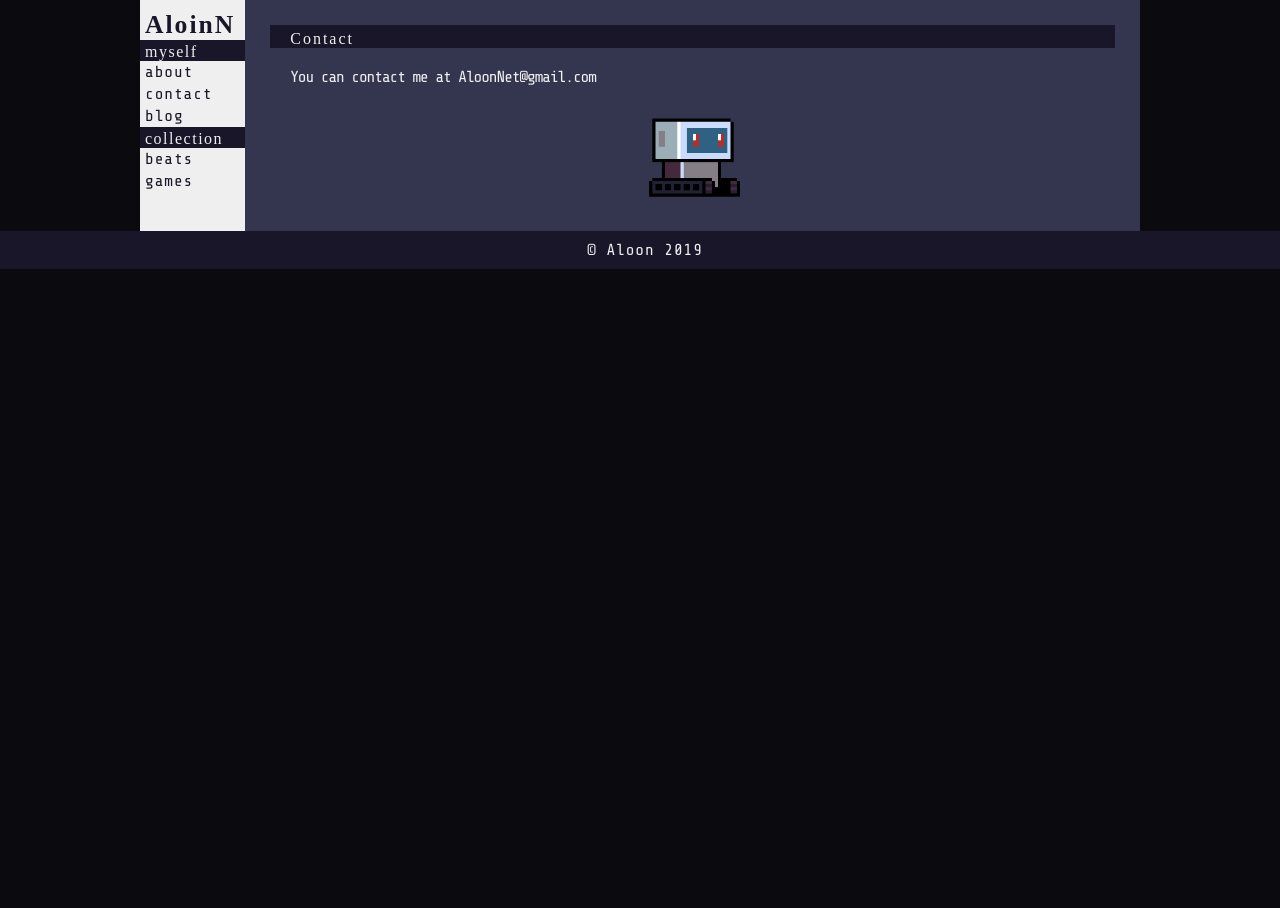
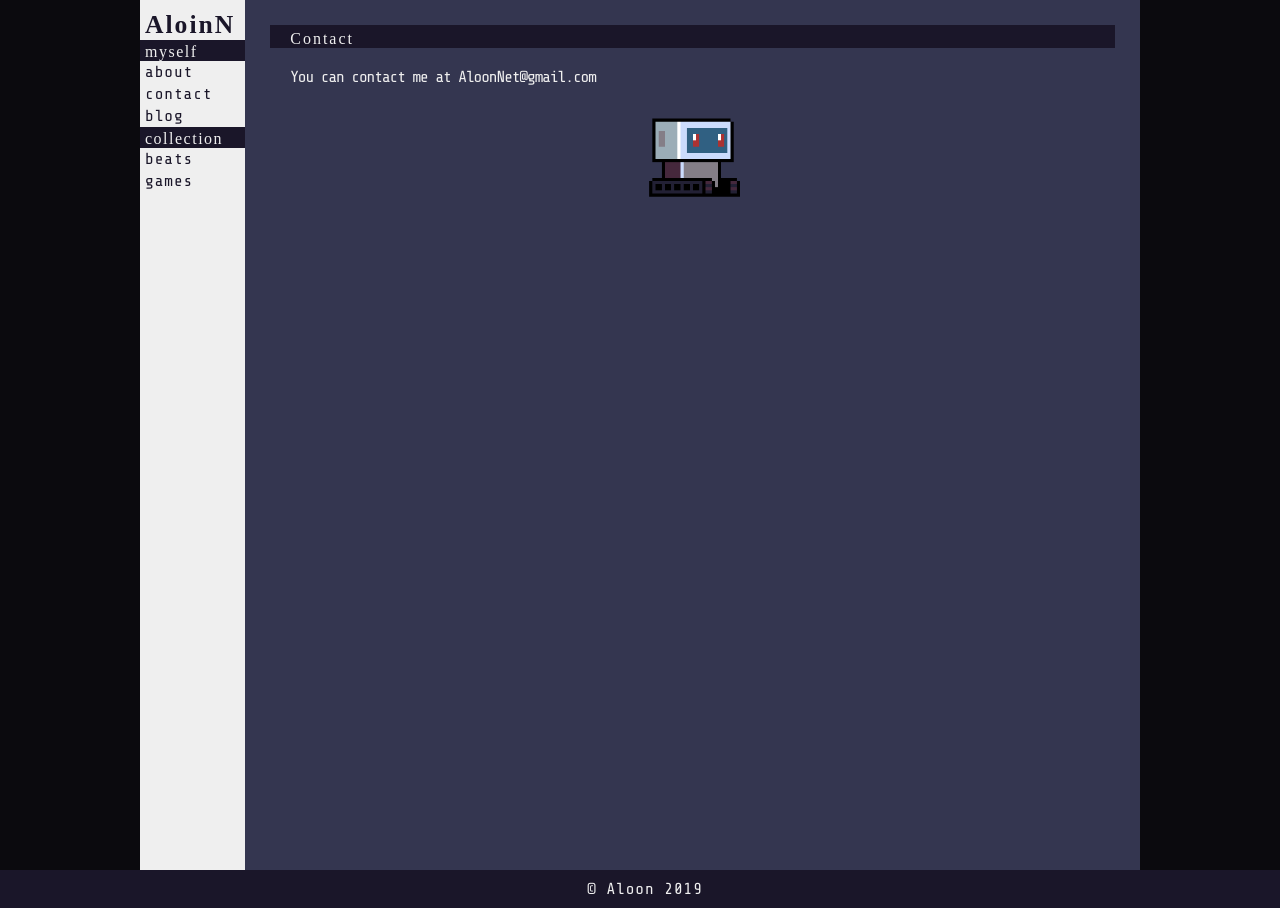
Before and after one commit to Aloinn/aloinBlog, a Jekyll site: the page built from contact.html, in a window 1280 px wide. Built offline with Jekyll 4.4.1, drawn with Linux system fonts in a browser that asks for light colours; some web fonts are replaced.

Commit message:
fixed height

```diff
--- a/css/theme.css
+++ b/css/theme.css
@@ -74,7 +74,8 @@ main {
   background-color: #343650;
   flex: 1;
   margin: auto;
-  margin-top: 0px; }
+  margin-top: 0px;
+  min-height: calc(100vh - 30px); }
   main .news-image-container {
     align-items: flex-start;
     display: flex; }
--- a/css/theme.scss
+++ b/css/theme.scss
@@ -179,7 +179,7 @@ main{
   flex:1;
   margin: auto;
   margin-top: 0px;
-  //min-height:calc(100vh - 30px);
+  min-height:calc(100vh - 30px);
 }// END OF CONTENT AND MAIN
 footer{
   background-color: $font-color;
```
Also changed, not shown: 1 other file.
